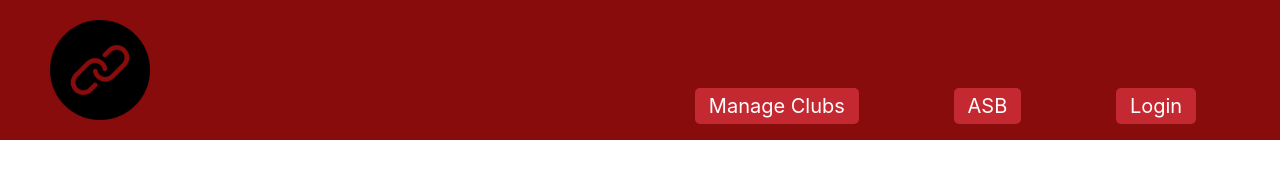
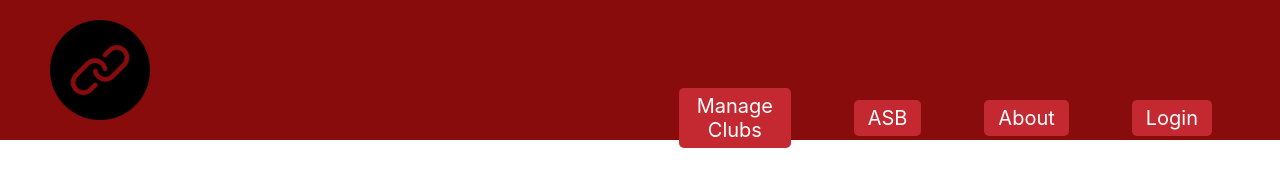
Before and after one commit to FieryXY/club-website, a React (Create React App) app: page /about in a window 1280 px wide. Shown: the top 186 px of the page. Built offline with nearby package versions, Linux system fonts and the light colour scheme.

Commit message:
Added About Page to Nav Bar

```diff
--- a/src/Nav.js
+++ b/src/Nav.js
@@ -9,8 +9,8 @@
         <ul className='nav-links'>
             <li><a href="/manage-clubs" class="button">Manage Clubs</a></li>
             <li><a href="/asb" class="button">ASB</a></li>
+            <li><a href="/about" class="button">About</a></li>
             <li><a href="/login" class="button">Login</a></li>
-
         </ul>
     </nav>
   );
```
